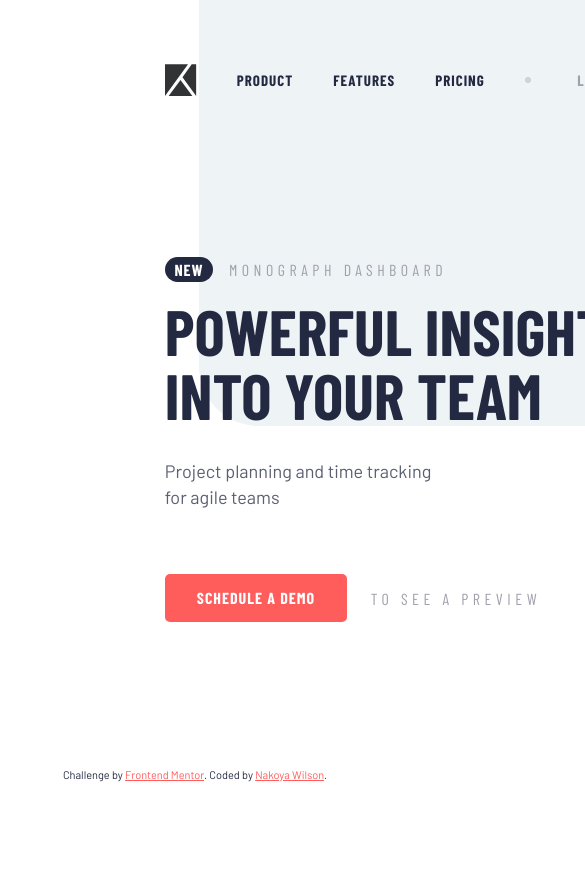
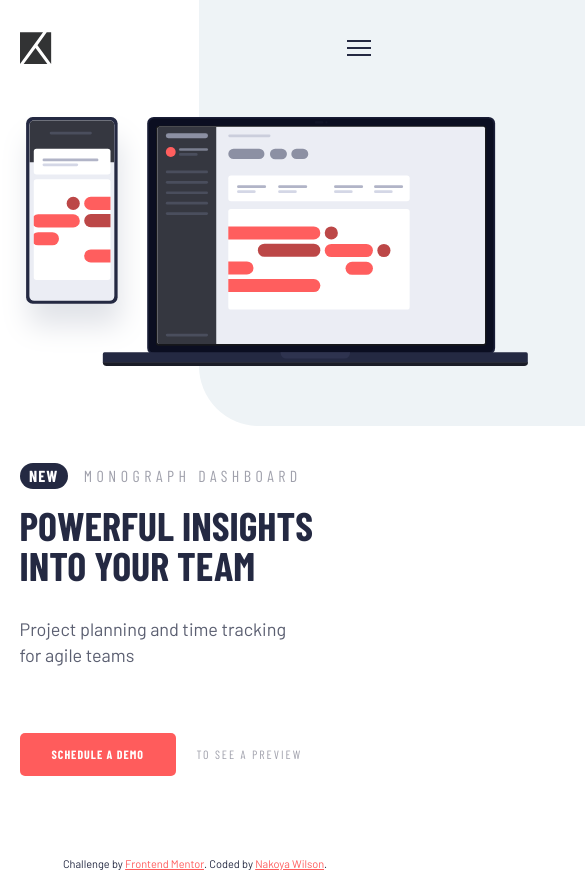
Before and after one commit to nakoyawilson/project-tracking-intro-component, a plain HTML site: page index.html in a window 390 px wide. Shown: the top 870 px of the page, 585 px wide, since content can reach past the window. Before the commit the page ends 844 px from the top, so only its background shows below. Drawn offline with nearby package versions, Linux system fonts and the light colour scheme.

Commit message:
Add styles for mobile design

```diff
--- a/css/styles.css
+++ b/css/styles.css
@@ -35,12 +35,6 @@ svg {
   display: block;
 }
 
-.container {
-  width: min(100%, 1440px);
-  margin-inline: auto;
-  /* overflow: hidden; */
-}
-
 .background-div {
   background-color: var(--light-grayish-blue);
   position: absolute;
@@ -52,8 +46,15 @@ svg {
   border-bottom-left-radius: 60px;
 }
 
+.header-section,
+.main-section,
+.footer-section {
+  width: min(90%, 69.4rem);
+  margin-inline: auto;
+}
+
 /* Header Section */
-.mobile,
+.hamburger-menu,
 .mobile-nav {
   display: none;
 }
@@ -62,8 +63,8 @@ svg {
   display: flex;
   justify-content: space-between;
   align-items: center;
-  margin: 4rem 0 7rem 10.3rem;
-  /* padding-top: 4rem; */
+  margin-top: 4rem;
+  margin-bottom: 7rem;
 }
 
 .desktop-nav {
@@ -97,7 +98,7 @@ svg {
 }
 
 .login {
-  margin: 0 10.3rem 0 2.9rem;
+  margin-left: 2.9rem;
   color: var(--grayish-blue);
 }
 
@@ -105,7 +106,6 @@ svg {
 
 .main-section {
   display: flex;
-  margin-left: 10.3rem;
 }
 
 .title {
@@ -164,6 +164,8 @@ svg {
 .illustration {
   position: relative;
   left: 6.45rem;
+  width: auto;
+  height: auto;
 }
 
 /* Footer Section */
@@ -184,3 +186,72 @@ svg {
 .attribution a:hover {
   text-decoration: none;
 }
+
+/* Media Queries */
+
+@media screen and (max-width: 1200px) {
+  .main-section {
+    flex-direction: column-reverse;
+    gap: 3rem;
+  }
+
+  .illustration {
+    left: -5%;
+  }
+}
+
+@media screen and (max-width: 900px) {
+  .desktop-nav {
+    display: none;
+  }
+
+  .hamburger-menu {
+    display: block;
+  }
+
+  .close-icon {
+    display: none;
+  }
+}
+
+@media screen and (max-width: 600px) {
+  .background-div {
+    width: 100%;
+    top: -2rem;
+    left: 51%;
+  }
+
+  .header-section {
+    margin-top: 2rem;
+    margin-bottom: 3rem;
+  }
+
+  .emphasized-text {
+    width: 100%;
+    font-size: 2.5rem;
+  }
+
+  .call-to-action {
+    letter-spacing: 2px;
+    font-size: 0.75rem;
+  }
+
+  .illustration {
+    width: 150%;
+    height: auto;
+  }
+}
+
+@media screen and (max-width: 315px) {
+  .title {
+    font-size: 0.75rem;
+  }
+
+  .button-link {
+    padding: 0.9rem 1rem;
+  }
+
+  .paragraph-text {
+    width: 100%;
+  }
+}
--- a/index.html
+++ b/index.html
@@ -18,7 +18,6 @@
   </head>
   <body>
     <div class="background-div"></div>
-    <div class="container">
     <header class="header-section">
       <div class="logo-wrapper">
         <svg xmlns="http://www.w3.org/2000/svg" width="32" height="32">
@@ -41,12 +40,15 @@
             <li class="nav-link login">Login</li>
           </ul>
         </div>
-          <div class="mobile hamburger-menu">
+        <div class="hamburger-menu">
+          <div class="menu-icon">
             <svg xmlns="http://www.w3.org/2000/svg" width="24" height="16">
               <g fill="#242942" fill-rule="evenodd" \>
                 <path d="M0 0h24v2H0zM0 7h24v2H0zM0 14h24v2H0z" />
               </g>
             </svg>
+          </div>
+          <div class="close-icon">
             <svg xmlns="http://www.w3.org/2000/svg" width="20" height="20">
               <path
                 fill="#242942"
@@ -54,6 +56,7 @@
                 d="M17.778.808l1.414 1.414L11.414 10l7.778 7.778-1.414 1.414L10 11.414l-7.778 7.778-1.414-1.414L8.586 10 .808 2.222 2.222.808 10 8.586 17.778.808z"
               />
             </svg>
+          </div>
         </div>
         <div class="mobile-nav">
           <ul class="nav-links mobile-links">
@@ -95,7 +98,6 @@
         <a href="https://nakoyawilson.netlify.app/">Nakoya Wilson</a>.
       </p>
     </footer>
-    </div>
     <script src="js/main.js"></script>
   </body>
 </html>
```
Lines whose indentation alone changed are shown as unchanged.
